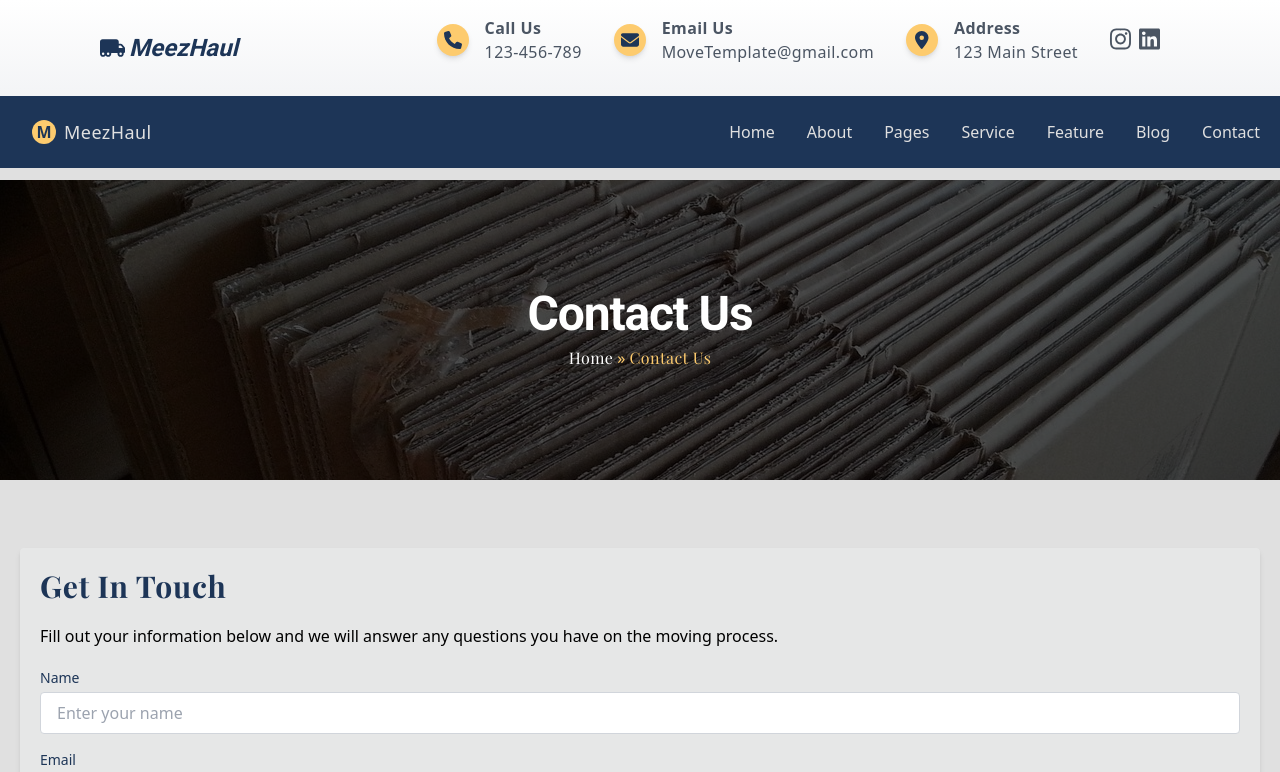
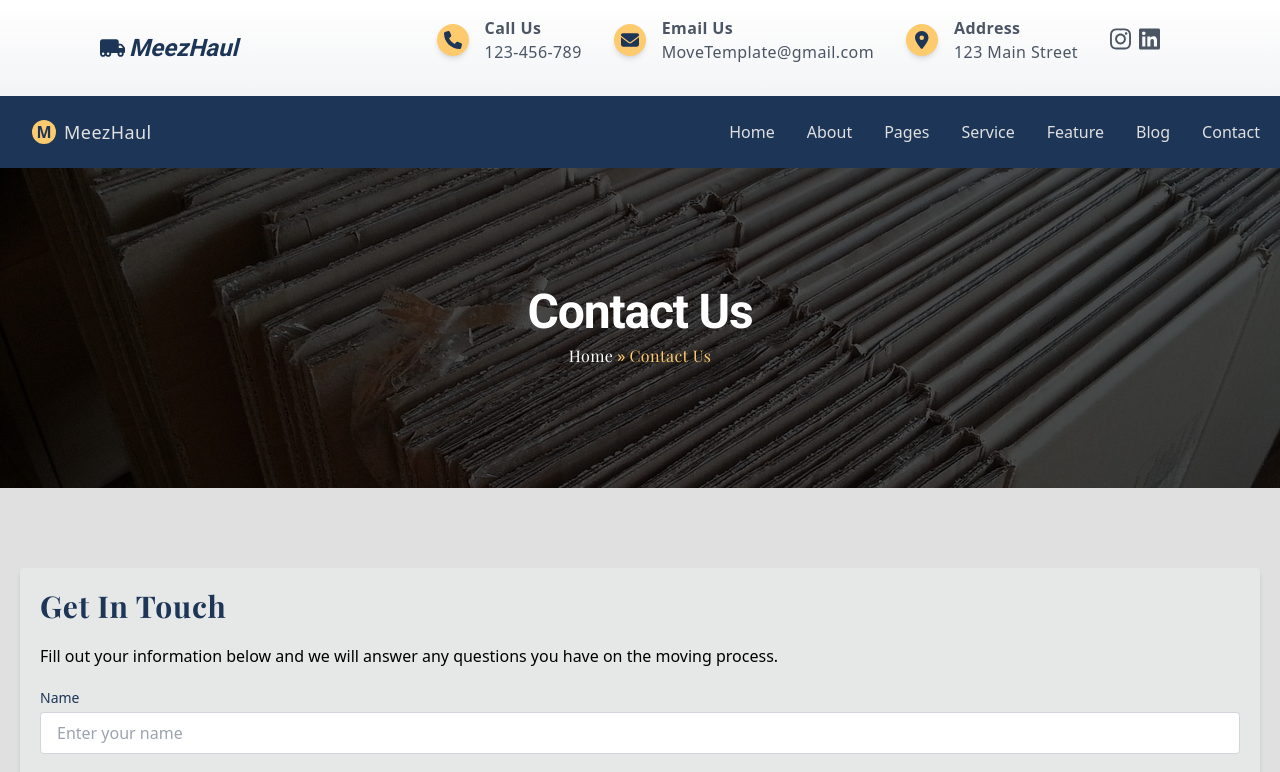
Before and after one commit to rashad3412/moveTemplateReact, a React (Vite) app: page /contact in a window 1280 px wide. Shown: the top 772 px of the page. Built offline with nearby package versions, Linux system fonts and the light colour scheme.

Commit message:
error handling

```diff
--- a/src/pages/ContactPage.jsx
+++ b/src/pages/ContactPage.jsx
@@ -4,16 +4,16 @@ import { Link } from "react-router-dom";
 function ContactPage() {
   return (
     <div>
-      <section className="relative flex justify-center">
-        <div className="relative rounded w-full h-[300px] top-3">
+      <section className="relative flex justify-center overflow-hidden">
+        <div className="relative rounded w-full">
           {/* Image */}
           <img
             src={movingBox}
             alt="boxPictureTwo"
-            className="w-full h-full object-cover "
+            className="w-full h-[20rem] object-cover "
           />
           {/* Overlay Layer */}
-          <div className="absolute inset-0 bg-black bg-opacity-70 w-full h-[300px] "></div>
+          <div className="absolute inset-0 bg-black bg-opacity-70 w-full h-80 "></div>
           {/* Add your form or contact details */}
           <div className="absolute inset-0 flex flex-col justify-center items-center text-white">
             <h2 className="text-5xl font-extrabold mb-2 tracking-tight font-Roboto">
--- a/src/pages/HomePage.jsx
+++ b/src/pages/HomePage.jsx
@@ -6,7 +6,7 @@ import { Link } from "react-router-dom";
 
 function HomePage() {
   return (
-    <div className="relative  md:h-fit">
+    <div className="relative  md:h-fit overflow-hidden">
       {/* Image Layer */}
       <div className="relative">
         <img
```
